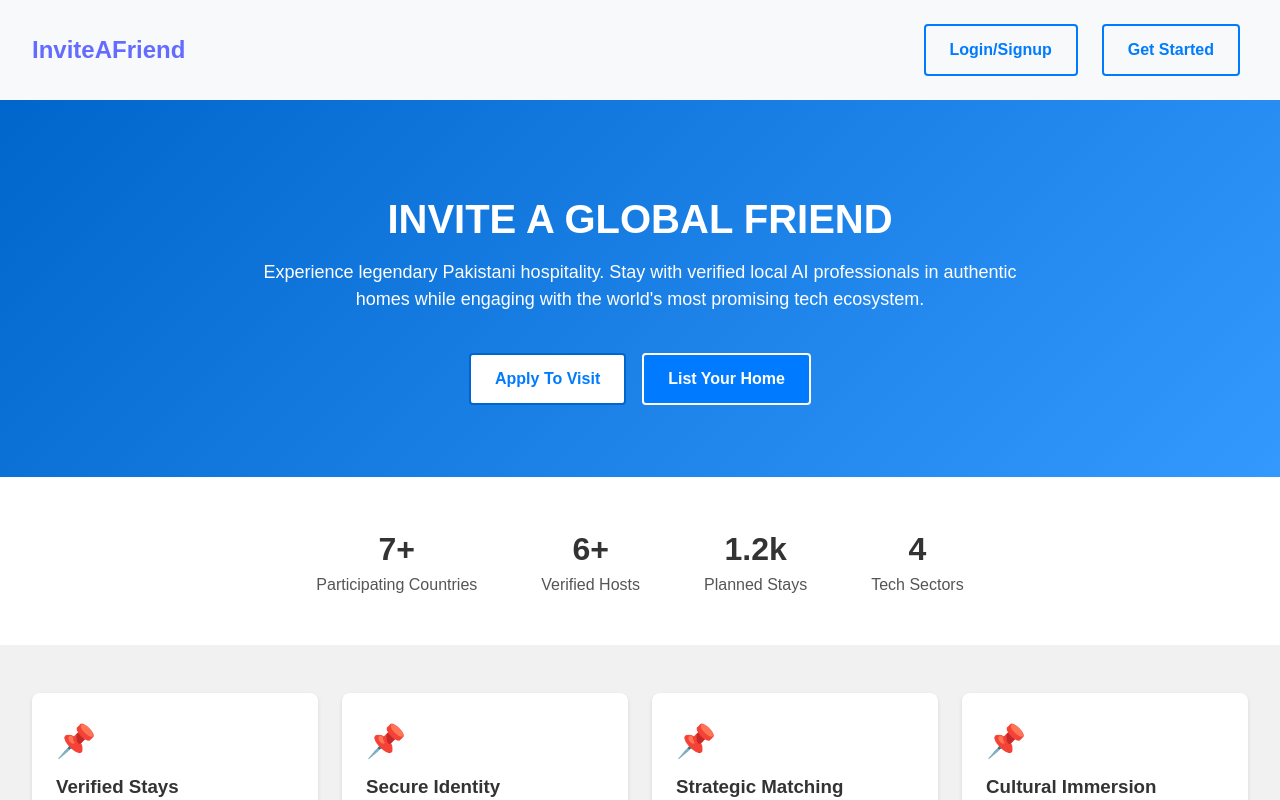
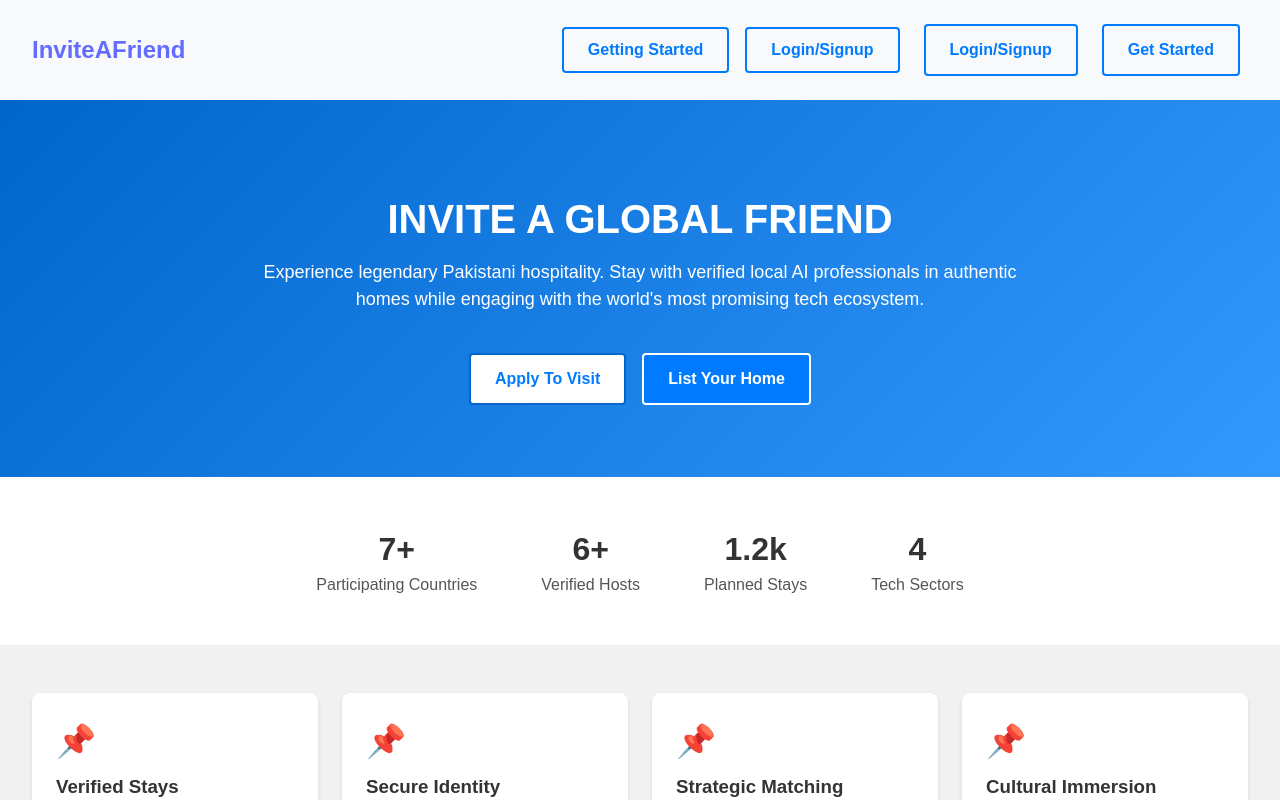
Before and after one commit to Abdul-Ahad3/INviteAFriend, a React (Vite) app in the folder frontend/: page / in a window 1280 px wide. Shown: the top 800 px of the page. Built offline with nearby package versions, Linux system fonts and the light colour scheme.

Commit message:
Make Header component reusable with dynamic title and buttons
- Add TypeScript props interface for Header (title, buttons)
- Replace hardcoded header values with props
- Update App.tsx to pass appropriate header config to Header
- Allows different page layouts to customize header content

```diff
--- a/frontend/src/App.tsx
+++ b/frontend/src/App.tsx
@@ -14,7 +14,7 @@ import Dashboard from './pages/Dashboard';
 function App() {
   return (
     <BrowserRouter>
-      <Header />
+      <Header title={'InviteAFriend'} buttons={['Getting Started', 'Login/Signup']} />
       <Routes>
         <Route
           path="/"
--- a/frontend/src/components/Header.tsx
+++ b/frontend/src/components/Header.tsx
@@ -1,14 +1,24 @@
-import React from 'react';
 import { Link } from 'react-router-dom';
 import '../App.css';
 
-const Header: React.FC = () => {
+type HeaderProps = {
+  title: string;
+  buttons: string[];
+};
+
+const Header = ({ title, buttons }: HeaderProps) => {
   return (
     <header className="header">
       <Link to="/" className="header-logo">
-        <div className="header-logo">InviteAFriend</div>
+        <div className="header-logo">{title}</div>
       </Link>
       <div className="header-links">
+        {buttons.map((button, index) => (
+          <button key={index} className="btn btn-outline">
+            {button}
+          </button>
+        ))}
+
         <Link to="/logsign" className="btn btn-outline">
           Login/Signup
         </Link>
```
